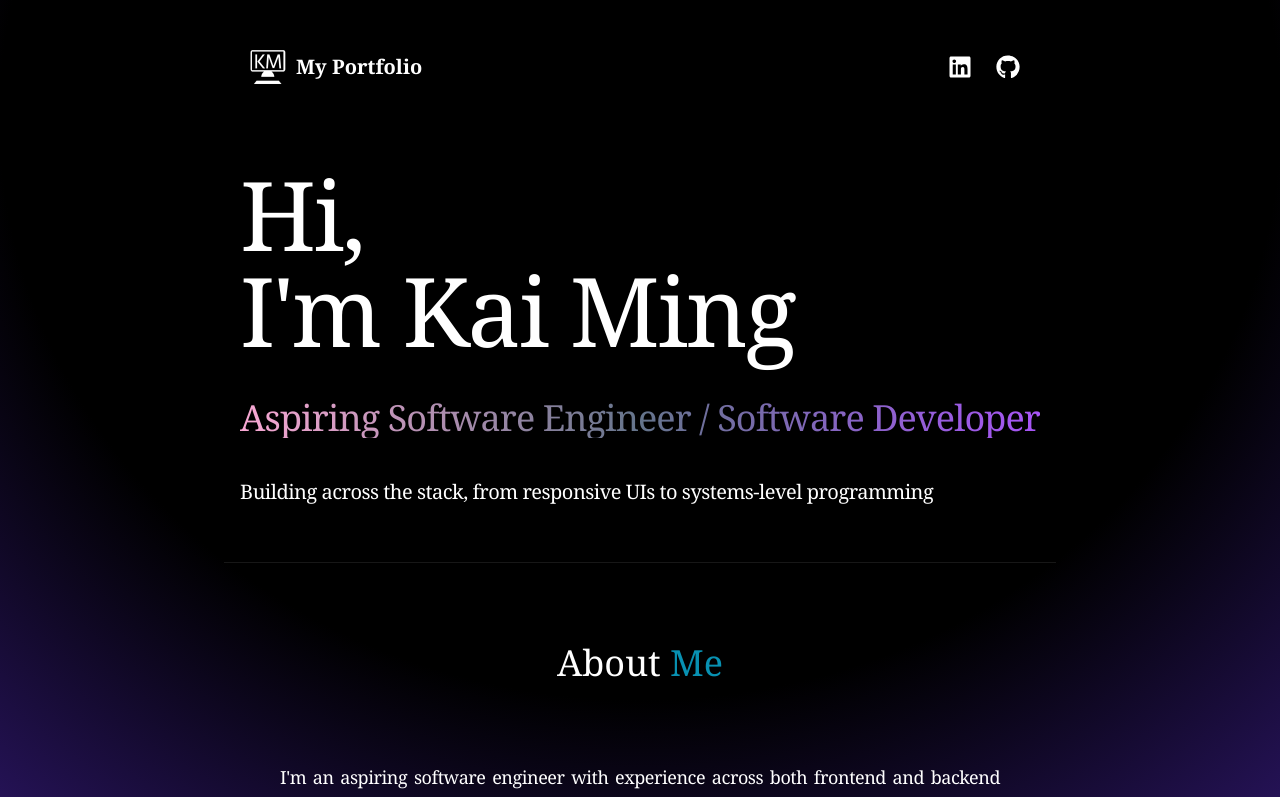
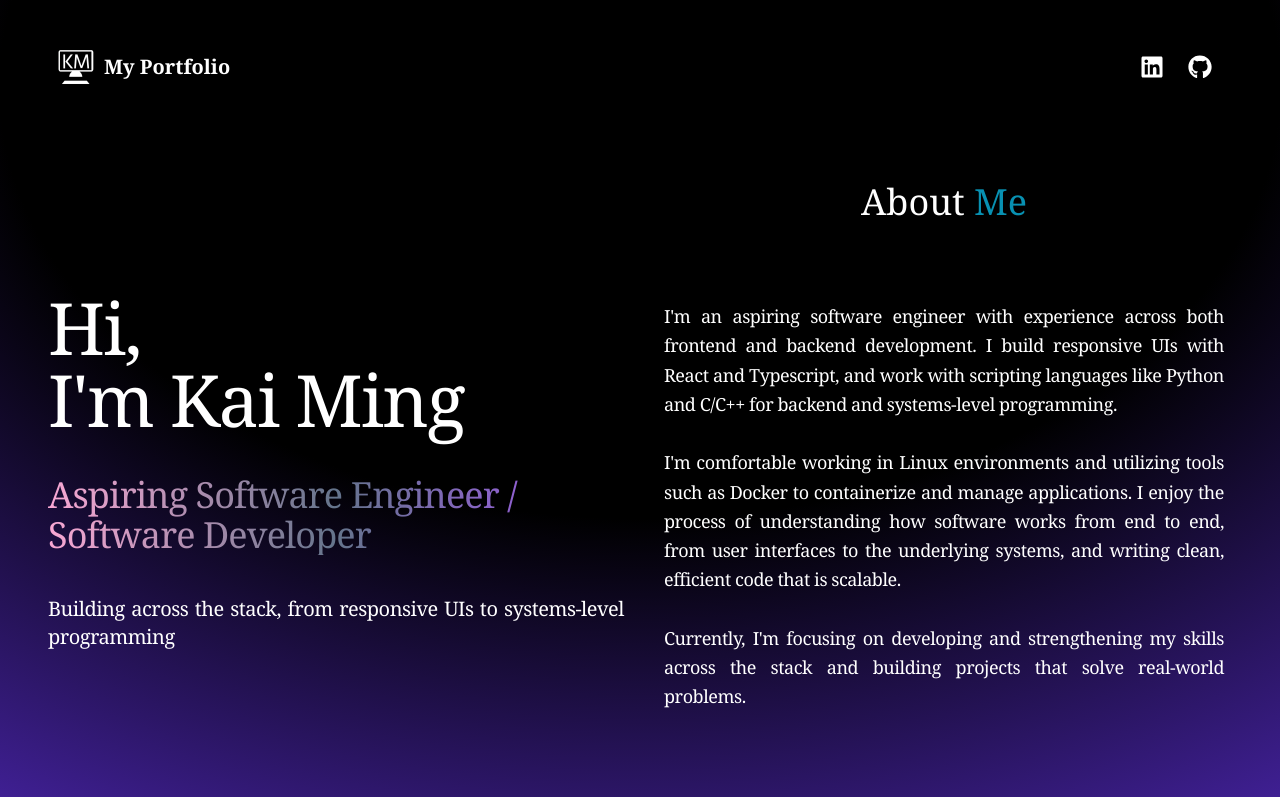
Before and after one commit to gka1m/km-portfolio, a Next.js app: page / in a window 1280 px wide. Shown: the top 797 px of the page. Built offline with nearby package versions, Linux system fonts and the light colour scheme.

Commit message:
improved homepage
- added split screen layout for introduction
- added experiences to right side of screen

```diff
--- a/app/components/About.tsx
+++ b/app/components/About.tsx
@@ -5,7 +5,7 @@ import { about } from "../data";
 
 const About = () => {
   return (
-    <div className="border-b border-neutral-900 pb-12">
+    <div className="border-b border-transparent pb-12">
       <motion.h2
         whileInView={{ opacity: 1, y: 0 }}
         initial={{ opacity: 0, y: -100 }}
--- a/app/components/Hero.tsx
+++ b/app/components/Hero.tsx
@@ -14,7 +14,7 @@ const Hero = () => {
   });
 
   return (
-    <div className="border-b border-neutral-900 pb-4 px-4 lg:mb-35">
+    <div className="border-b border-transparent pb-4 px-4 lg:mb-35">
       <div className="flex justify-center">
         <div className="w-full max-w-4xl">
           <div className="flex flex-col items-center lg:items-start">
@@ -22,7 +22,7 @@ const Hero = () => {
               variants={settings(0)}
               initial="hidden"
               animate="visible"
-              className="pb-10 text-5xl font-thin tracking-tight lg:mt-16 lg:text-8xl text-white text-center lg:text-left"
+              className="pb-10 text-5xl font-thin tracking-tight lg:mt-16 lg:text-7xl text-white text-center lg:text-left"
             >
               Hi, <br />
               I'm Kai Ming
--- a/app/experience/page.tsx
+++ b/app/experience/page.tsx
@@ -9,7 +9,6 @@ const ExpPage = () => {
     <div className="w-full">
       <Navbar />
       <Technologies />
-      <Experience />
       <Projects />
     </div>
   );
--- a/app/globals.css
+++ b/app/globals.css
@@ -6,6 +6,19 @@
   :root {
     --background: #0a0a0a;
     --foreground: #ededed;
+  }
+}
+
+@layer utilities {
+  /* Hide scrollbar for Chrome, Safari and Opera */
+  .no-scrollbar::-webkit-scrollbar {
+    display: none;
+  }
+
+  /* Hide scrollbar for IE, Edge and Firefox */
+  .no-scrollbar {
+    -ms-overflow-style: none;  /* IE and Edge */
+    scrollbar-width: none;  /* Firefox */
   }
 }
 
--- a/app/page.tsx
+++ b/app/page.tsx
@@ -2,13 +2,28 @@ import React from "react";
 import Navbar from "./components/Navbar";
 import Hero from "./components/Hero";
 import About from "./components/About";
+import Experience from "./components/Experience";
 
 const Homepage = () => {
   return (
-    <div>
+    <div className="h-screen flex flex-col">
+      {/* Navbar */}
       <Navbar />
-      <Hero />
-      <About />
+
+      {/* Main Content */}
+      <div className="flex flex-1 overflow-hidden">
+        {/* LEFT SIDE */}
+        <div className="w-full lg:w-1/2 flex items-center justify-center">
+          <Hero />
+        </div>
+
+        {/* RIGHT SIDE (SCROLLABLE) */}
+        <div className="w-full lg:w-1/2 overflow-y-auto no-scrollbar">
+          <About />
+          {/* future sections */}
+          <Experience />
+        </div>
+      </div>
     </div>
   );
 };
```
